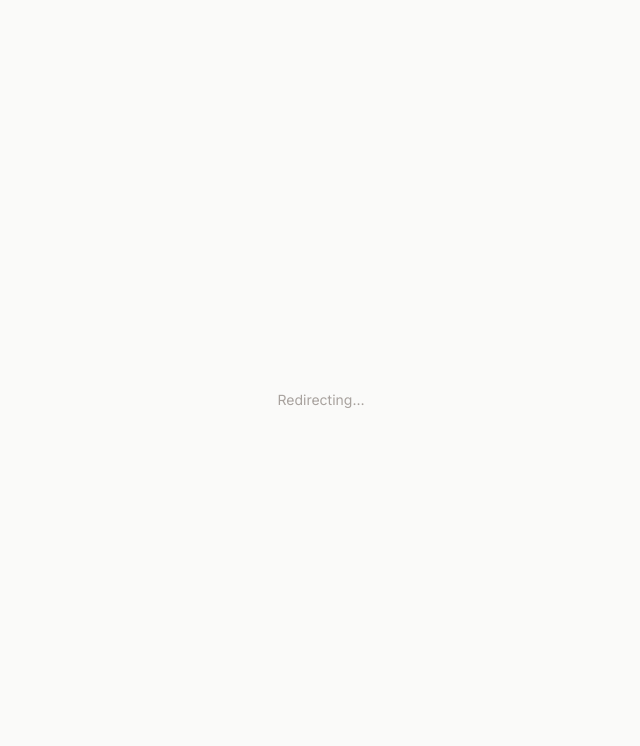
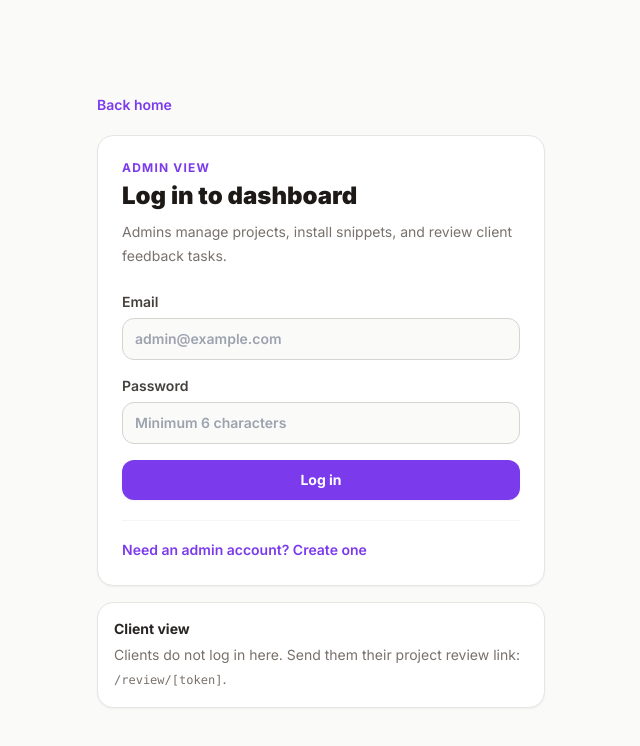
Before and after one commit to chastenr/client-feedback, a Next.js app: page /login in a window 1280 px wide. Before the commit this address had no page. Shown: the top 746 px of the page, without its empty margins (319-959 px from the left). Built offline with nearby package versions, Linux system fonts and the light colour scheme; no server answers.

Commit message:
updating the login panel

```diff
--- a/src/app/api/projects/[id]/route.ts
+++ b/src/app/api/projects/[id]/route.ts
@@ -14,7 +14,7 @@ export async function GET(
     return NextResponse.json({ project, localMode: true });
   }
 
-  const result = getAdminClient(request);
+  const result = await getAdminClient(request);
   if (result instanceof NextResponse) return result;
 
   const { data, error } = await result.client
--- a/src/app/api/projects/[id]/tasks/route.ts
+++ b/src/app/api/projects/[id]/tasks/route.ts
@@ -12,7 +12,7 @@ export async function GET(
     return NextResponse.json({ tasks: await listLocalTasks(params.id), localMode: true });
   }
 
-  const result = getAdminClient(request);
+  const result = await getAdminClient(request);
   if (result instanceof NextResponse) return result;
 
   const { data, error } = await result.client
--- a/src/app/api/tasks/[id]/assignee/route.ts
+++ b/src/app/api/tasks/[id]/assignee/route.ts
@@ -18,7 +18,7 @@ export async function POST(
     return NextResponse.json({ task, localMode: true });
   }
 
-  const result = getAdminClient(request);
+  const result = await getAdminClient(request);
   if (result instanceof NextResponse) return result;
 
   const { data, error } = await result.client
--- a/src/app/api/tasks/[id]/route.ts
+++ b/src/app/api/tasks/[id]/route.ts
@@ -15,7 +15,7 @@ export async function GET(
     return NextResponse.json({ task, comments: await getLocalTaskComments(params.id), localMode: true });
   }
 
-  const result = getAdminClient(request);
+  const result = await getAdminClient(request);
   if (result instanceof NextResponse) return result;
 
   const { data: task, error } = await result.client
@@ -56,7 +56,7 @@ export async function PATCH(
     return NextResponse.json({ task, localMode: true });
   }
 
-  const result = getAdminClient(request);
+  const result = await getAdminClient(request);
   if (result instanceof NextResponse) return result;
 
   const updates: Record<string, unknown> = {};
--- a/src/app/api/tasks/[id]/status/route.ts
+++ b/src/app/api/tasks/[id]/status/route.ts
@@ -18,7 +18,7 @@ export async function POST(
     return NextResponse.json({ task, localMode: true });
   }
 
-  const result = getAdminClient(request);
+  const result = await getAdminClient(request);
   if (result instanceof NextResponse) return result;
 
   const { data, error } = await result.client
--- a/src/app/login/page.tsx
+++ b/src/app/login/page.tsx
@@ -1,18 +1,165 @@
 'use client';
 
-import { useEffect } from 'react';
-import { useRouter } from 'next/navigation';
+import Link from 'next/link';
+import { Suspense, useEffect, useMemo, useState } from 'react';
+import { useRouter, useSearchParams } from 'next/navigation';
+import { createBrowserSupabaseClient } from '@/lib/supabase/client';
+
+type AuthMode = 'login' | 'signup';
 
 export default function LoginPage() {
-  const router = useRouter();
+  return (
+    <Suspense fallback={<LoginFallback />}>
+      <LoginContent />
+    </Suspense>
+  );
+}
 
-  useEffect(() => {
-    router.replace('/dashboard');
-  }, [router]);
-
+function LoginFallback() {
   return (
-    <main className="flex min-h-screen items-center justify-center bg-stone-50">
-      <div className="text-sm text-stone-400">Redirecting…</div>
+    <main className="flex min-h-screen items-center justify-center bg-stone-50 px-4 py-12 text-stone-900">
+      <div className="text-sm text-stone-400">Loading login...</div>
     </main>
   );
 }
+
+function LoginContent() {
+  const router = useRouter();
+  const searchParams = useSearchParams();
+  const supabase = useMemo(() => createBrowserSupabaseClient(), []);
+  const [mode, setMode] = useState<AuthMode>('login');
+  const [email, setEmail] = useState('');
+  const [password, setPassword] = useState('');
+  const [error, setError] = useState('');
+  const [message, setMessage] = useState('');
+  const [loading, setLoading] = useState(false);
+
+  const nextPath = searchParams.get('next') || '/dashboard';
+
+  useEffect(() => {
+    if (!supabase) return;
+    supabase.auth.getSession().then(({ data }) => {
+      if (data.session) router.replace(nextPath);
+    });
+  }, [nextPath, router, supabase]);
+
+  async function submit(event: React.FormEvent) {
+    event.preventDefault();
+    setError('');
+    setMessage('');
+
+    if (!supabase) {
+      router.replace('/dashboard');
+      return;
+    }
+
+    setLoading(true);
+    const result = mode === 'login'
+      ? await supabase.auth.signInWithPassword({ email, password })
+      : await supabase.auth.signUp({
+          email,
+          password,
+          options: {
+            emailRedirectTo: typeof window !== 'undefined' ? `${window.location.origin}/login` : undefined,
+          },
+        });
+    setLoading(false);
+
+    if (result.error) {
+      setError(result.error.message);
+      return;
+    }
+
+    if (mode === 'signup' && !result.data.session) {
+      setMessage('Account created. Check your email to confirm, then log in.');
+      setMode('login');
+      return;
+    }
+
+    router.replace(nextPath);
+    router.refresh();
+  }
+
+  return (
+    <main className="flex min-h-screen items-center justify-center bg-stone-50 px-4 py-12 text-stone-900">
+      <div className="w-full max-w-md">
+        <Link href="/" className="mb-5 inline-flex text-sm font-semibold text-violet-600 hover:text-violet-800">
+          Back home
+        </Link>
+
+        <div className="rounded-2xl border border-stone-200 bg-white p-6 shadow-sm">
+          <div className="mb-6">
+            <p className="text-xs font-bold uppercase tracking-widest text-violet-600">Admin view</p>
+            <h1 className="mt-1 text-2xl font-black text-stone-900">
+              {mode === 'login' ? 'Log in to dashboard' : 'Create admin account'}
+            </h1>
+            <p className="mt-2 text-sm leading-6 text-stone-500">
+              Admins manage projects, install snippets, and review client feedback tasks.
+            </p>
+          </div>
+
+          <form onSubmit={submit} className="space-y-4">
+            <label className="block text-sm font-semibold text-stone-700">
+              Email
+              <input
+                value={email}
+                onChange={event => setEmail(event.target.value)}
+                type="email"
+                required
+                autoComplete="email"
+                className="mt-1.5 w-full rounded-xl border border-stone-300 bg-stone-50 px-3 py-2.5 text-sm outline-none transition focus:border-violet-500 focus:bg-white focus:ring-2 focus:ring-violet-100"
+                placeholder="admin@example.com"
+              />
+            </label>
+
+            <label className="block text-sm font-semibold text-stone-700">
+              Password
+              <input
+                value={password}
+                onChange={event => setPassword(event.target.value)}
+                type="password"
+                required
+                minLength={6}
+                autoComplete={mode === 'login' ? 'current-password' : 'new-password'}
+                className="mt-1.5 w-full rounded-xl border border-stone-300 bg-stone-50 px-3 py-2.5 text-sm outline-none transition focus:border-violet-500 focus:bg-white focus:ring-2 focus:ring-violet-100"
+                placeholder="Minimum 6 characters"
+              />
+            </label>
+
+            {error && <p className="rounded-xl bg-red-50 px-3 py-2.5 text-sm text-red-700">{error}</p>}
+            {message && <p className="rounded-xl bg-emerald-50 px-3 py-2.5 text-sm text-emerald-700">{message}</p>}
+
+            <button
+              type="submit"
+              disabled={loading}
+              className="w-full rounded-xl bg-violet-600 px-4 py-2.5 text-sm font-bold text-white shadow-sm hover:bg-violet-700 disabled:opacity-60"
+            >
+              {loading ? 'Please wait...' : mode === 'login' ? 'Log in' : 'Create account'}
+            </button>
+          </form>
+
+          <div className="mt-5 border-t border-stone-100 pt-4">
+            <button
+              type="button"
+              onClick={() => {
+                setMode(mode === 'login' ? 'signup' : 'login');
+                setError('');
+                setMessage('');
+              }}
+              className="text-sm font-semibold text-violet-600 hover:text-violet-800"
+            >
+              {mode === 'login' ? 'Need an admin account? Create one' : 'Already have an account? Log in'}
+            </button>
+          </div>
+        </div>
+
+        <div className="mt-4 rounded-2xl border border-stone-200 bg-white p-4 text-sm text-stone-500 shadow-sm">
+          <p className="font-bold text-stone-800">Client view</p>
+          <p className="mt-1 leading-6">
+            Clients do not log in here. Send them their project review link: <span className="font-mono text-xs">/review/[token]</span>.
+          </p>
+        </div>
+      </div>
+    </main>
+  );
+}
--- a/src/app/page.tsx
+++ b/src/app/page.tsx
@@ -19,16 +19,30 @@ export default function HomePage() {
             They click the Feedback button, pick any element, and type a comment — it shows up on your dashboard as a task.
           </p>
           <div className="mt-8 flex flex-wrap gap-3">
-            <Link href="/dashboard" className="rounded-xl bg-violet-600 px-5 py-2.5 text-sm font-bold text-white shadow-sm hover:bg-violet-700">
-              Open dashboard
-            </Link>
-            <Link href="/login" className="rounded-xl border border-stone-200 bg-white px-5 py-2.5 text-sm font-bold text-stone-700 shadow-sm hover:bg-stone-100">
-              Log in
+            <Link href="/login" className="rounded-xl bg-violet-600 px-5 py-2.5 text-sm font-bold text-white shadow-sm hover:bg-violet-700">
+              Admin login
             </Link>
           </div>
         </div>
 
-        <div className="mt-14 grid gap-4 md:grid-cols-4">
+        <div className="mt-14 grid gap-4 md:grid-cols-2">
+          <div className="rounded-2xl border border-stone-200 bg-white p-5 shadow-sm">
+            <div className="mb-3 flex h-8 w-8 items-center justify-center rounded-xl bg-violet-600 text-sm font-black text-white shadow-sm">
+              A
+            </div>
+            <h2 className="font-bold text-stone-900">Admin view</h2>
+            <p className="mt-1 text-sm leading-6 text-stone-500">Log in to create projects, install snippets, and manage feedback tasks.</p>
+          </div>
+          <div className="rounded-2xl border border-stone-200 bg-white p-5 shadow-sm">
+            <div className="mb-3 flex h-8 w-8 items-center justify-center rounded-xl bg-stone-900 text-sm font-black text-white shadow-sm">
+              C
+            </div>
+            <h2 className="font-bold text-stone-900">Client view</h2>
+            <p className="mt-1 text-sm leading-6 text-stone-500">Clients use the private review link you send them, like /review/[token]. No admin login needed.</p>
+          </div>
+        </div>
+
+        <div className="mt-4 grid gap-4 md:grid-cols-4">
           {([
             ['1', 'Create project', 'Add your client\'s website URL in the dashboard.'],
             ['2', 'Install snippet', 'Paste one <script> tag on the target website.'],
--- a/src/lib/api/client.ts
+++ b/src/lib/api/client.ts
@@ -11,5 +11,9 @@ export async function dashboardFetch(input: RequestInfo | URL, init: RequestInit
   const token = await getAccessToken();
   const headers = new Headers(init.headers);
   if (token) headers.set('Authorization', `Bearer ${token}`);
-  return fetch(input, { ...init, headers });
+  const response = await fetch(input, { ...init, headers });
+  if (response.status === 401 && typeof window !== 'undefined' && window.location.pathname !== '/login') {
+    window.location.href = `/login?next=${encodeURIComponent(window.location.pathname + window.location.search)}`;
+  }
+  return response;
 }
```
Also changed, not shown: src/app/api/projects/route.ts (+12 -15 lines), src/app/api/tasks/[id]/comments/route.ts (+2 -6 lines), src/app/dashboard/page.tsx (+28 -3 lines), src/lib/supabase/server.ts (+14 -5 lines), 1 other file (tests, documents, lock files or other folders).
